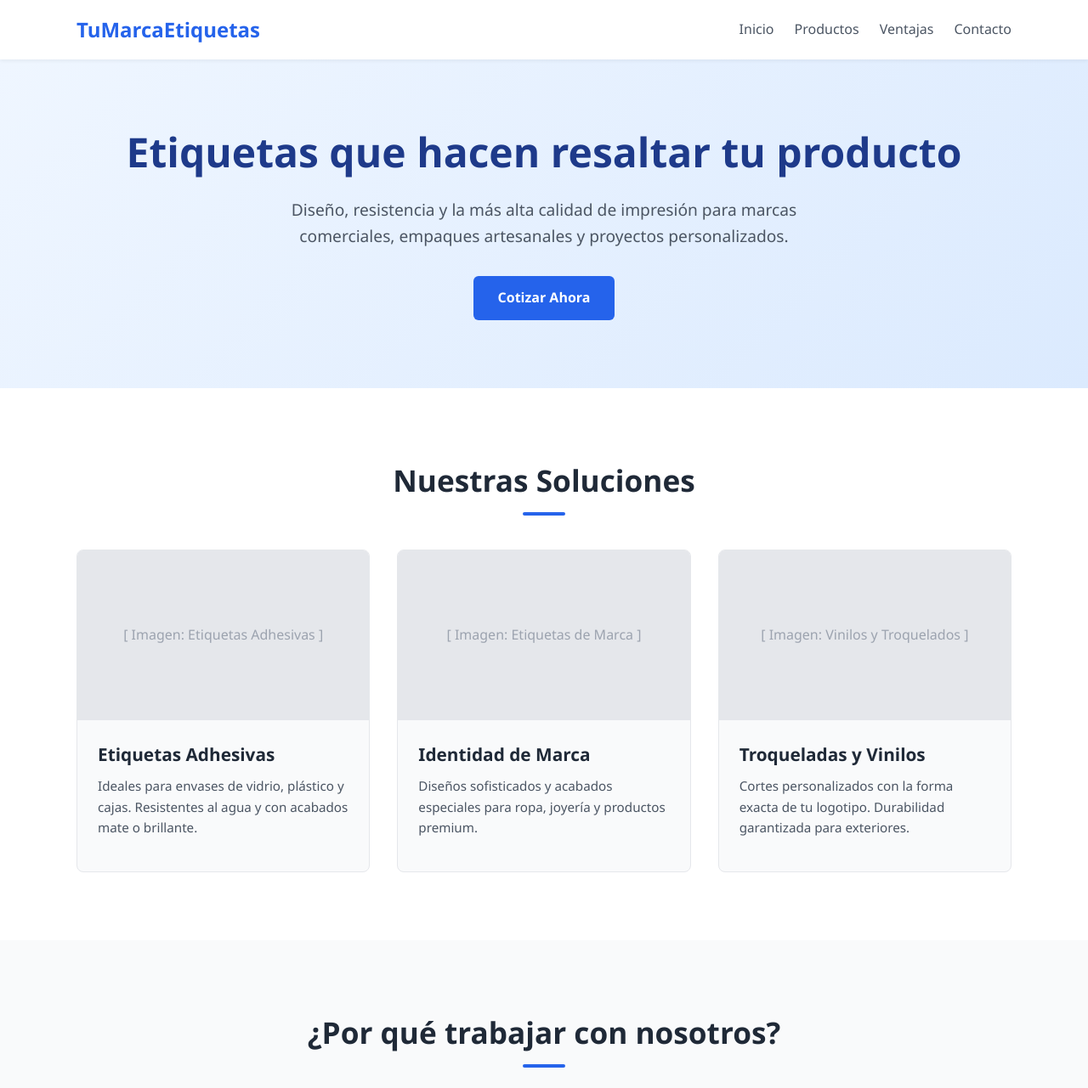
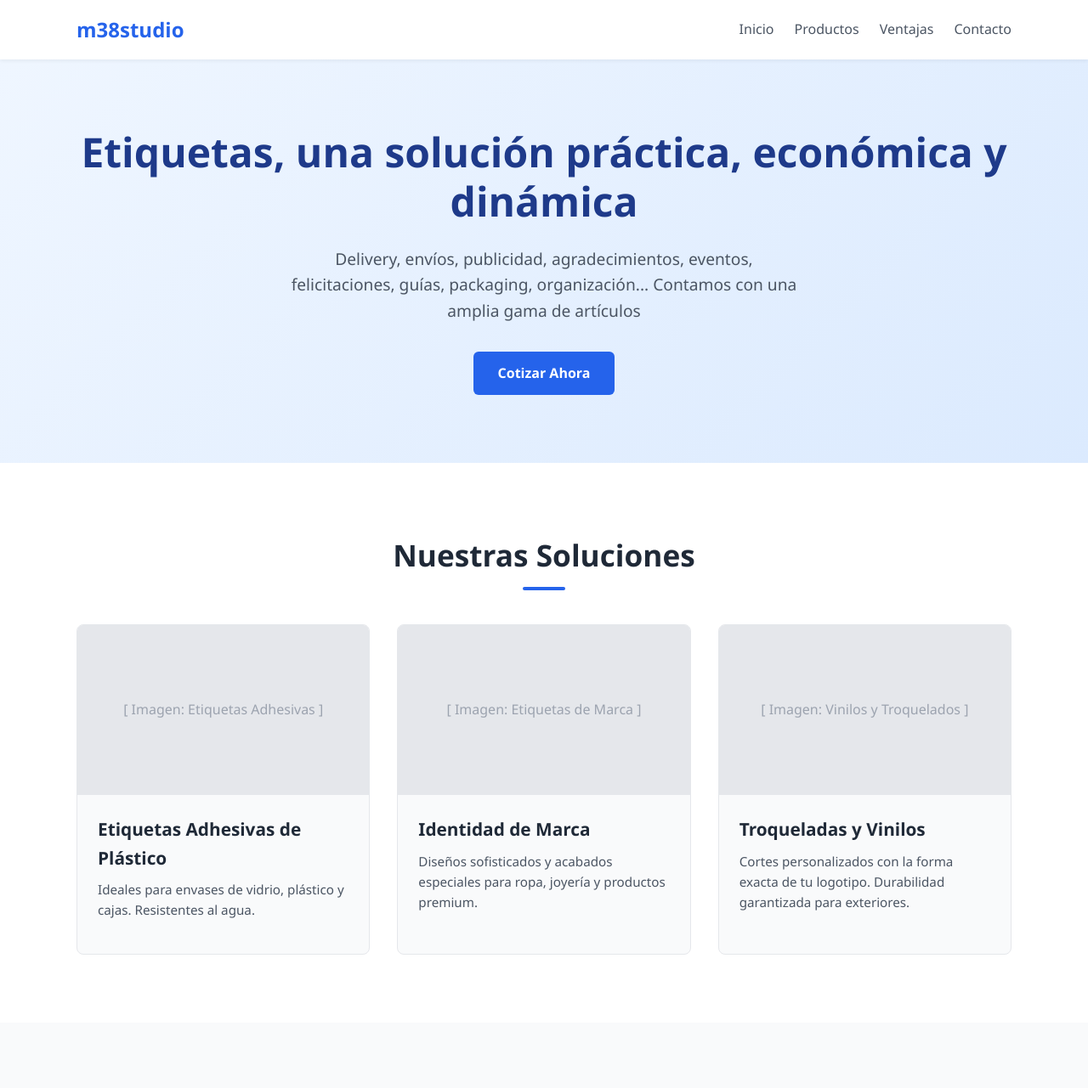
Before and after one commit to m38hub/studio, a plain HTML site: page index.html in a window 1280 px wide. Shown: the top 1281 px of the page at 85% size. Drawn offline with Linux system fonts and the light colour scheme.

Commit message:
Update index.html

```diff
--- a/index.html
+++ b/index.html
@@ -3,7 +3,7 @@
 <head>
     <meta charset="UTF-8">
     <meta name="viewport" content="width=device-width, initial-scale=1.0">
-    <title>Etiquetas Profesionales | Soluciones de Identidad y Empaque</title>
+    <title>Etiquetas el Mismo Día | Soluciones de Identidad y Empaque</title>
     <style>
         /* --- Variables de Diseño y Paleta de Colores --- */
         :root {
@@ -262,7 +262,7 @@
 
     <header>
         <nav class="container">
-            <div class="logo">TuMarcaEtiquetas</div>
+            <div class="logo">m38studio</div>
             <ul class="nav-links">
                 <li><a href="#inicio">Inicio</a></li>
                 <li><a href="#productos">Productos</a></li>
@@ -274,8 +274,8 @@
 
     <section id="inicio" class="hero">
         <div class="container">
-            <h1>Etiquetas que hacen resaltar tu producto</h1>
-            <p>Diseño, resistencia y la más alta calidad de impresión para marcas comerciales, empaques artesanales y proyectos personalizados.</p>
+            <h1>Etiquetas, una solución práctica, económica y dinámica</h1>
+            <p>Delivery, envíos, publicidad, agradecimientos, eventos, felicitaciones, guías, packaging, organización... Contamos con una amplia gama de artículos</p>
             <a href="#contacto" class="btn btn-primary">Cotizar Ahora</a>
         </div>
     </section>
@@ -288,8 +288,8 @@
                 <div class="product-card">
                     <div class="product-img-placeholder">[ Imagen: Etiquetas Adhesivas ]</div>
                     <div class="product-info">
-                        <h3>Etiquetas Adhesivas</h3>
-                        <p>Ideales para envases de vidrio, plástico y cajas. Resistentes al agua y con acabados mate o brillante.</p>
+                        <h3>Etiquetas Adhesivas de Plástico</h3>
+                        <p>Ideales para envases de vidrio, plástico y cajas. Resistentes al agua.</p>
                     </div>
                 </div>
 
@@ -340,7 +340,7 @@
         <div class="container">
             <h2>¿Listo para dar el siguiente paso?</h2>
             <p>Compártenos las medidas, el tipo de material que buscas y la cantidad de piezas para enviarte un presupuesto personalizado.</p>
-            <a href="https://wa.me/525500000000?text=Hola,%20me%20interesa%20una%20cotización%20para%20etiquetas." class="btn btn-whatsapp" target="_blank">
+            <a href="https://wa.me/525627110600?text=Hola,%20me%20interesa%20una%20cotización%20para%20etiquetas." class="btn btn-whatsapp" target="_blank">
                 💬 Solicitar Cotización por WhatsApp
             </a>
         </div>
@@ -348,7 +348,7 @@
 
     <footer>
         <div class="container">
-            <p>&copy; 2026 TuMarcaEtiquetas. Todos los derechos reservados.</p>
+            <p>&copy; 2026 m38studio. Todos los derechos reservados.</p>
         </div>
     </footer>
 
```
